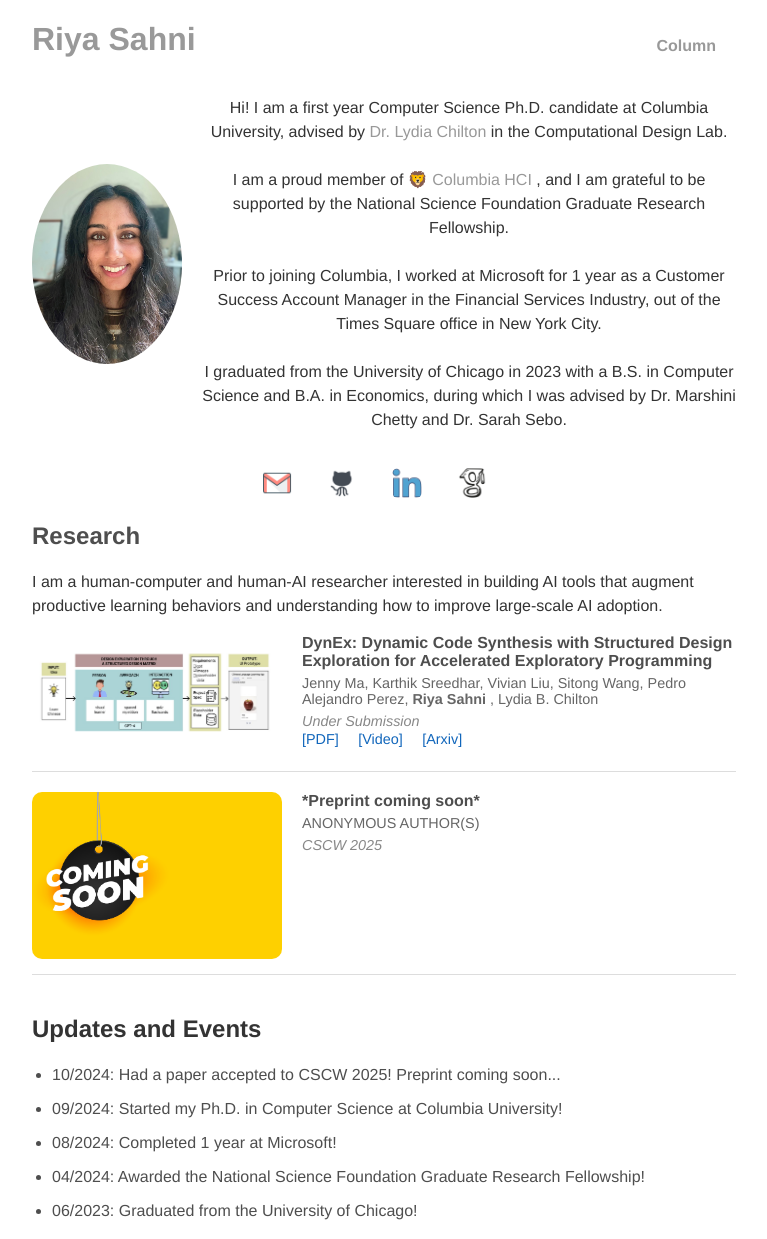
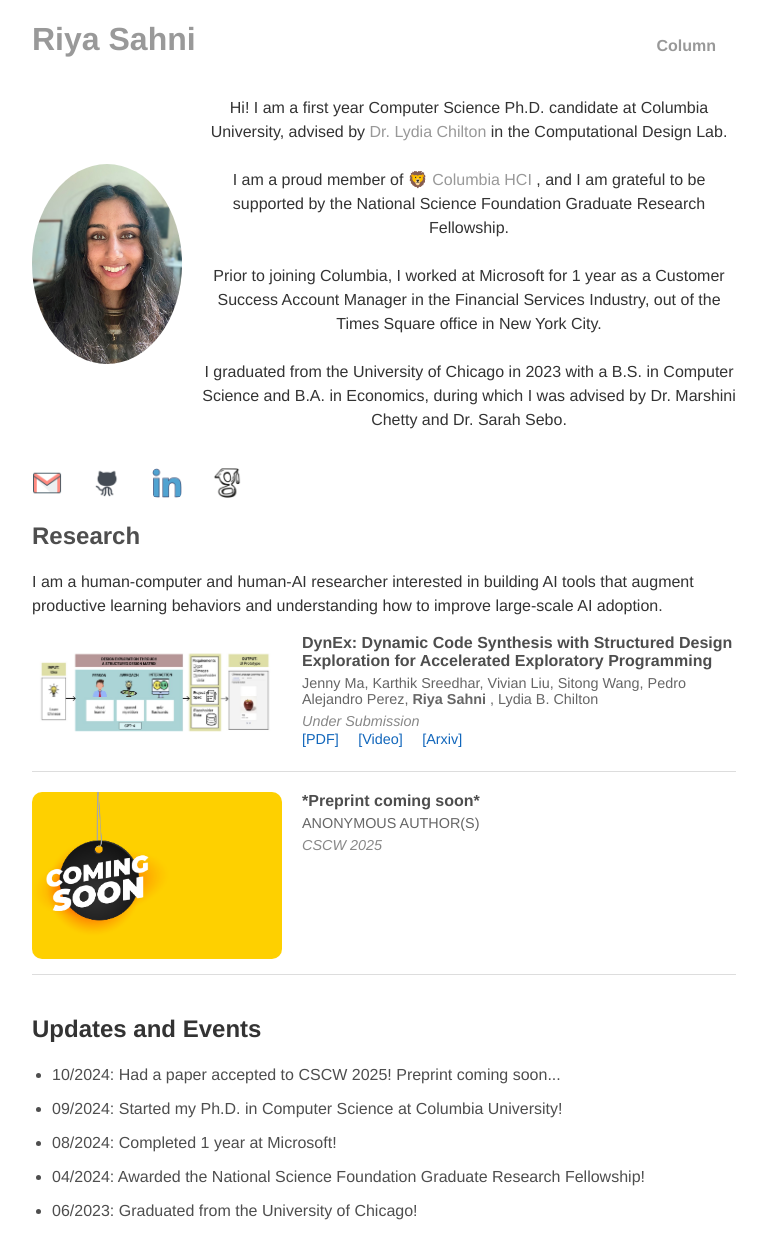
Before and after one commit to riyasahni/riyasahni.github.io, a Jekyll site: the page built from index.html, in a window 1280 px wide. Shown: the whole page, without its empty margins (256-1023 px from the left). Built offline with Jekyll 4.4.1, drawn with Linux system fonts in a browser that asks for light colours.

Commit message:
i think i'm almost done now!

```diff
--- a/css/main.css
+++ b/css/main.css
@@ -197,8 +197,8 @@
 .social-bar {
 	margin-top: 20px;
 	display: flex;
-	justify-content: center;
-	gap: 15px; /* Spacing between icons */
+	justify-content: left;
+	gap: 10px; /* Spacing between icons */
 }
 
 .social-bar a img {
```
